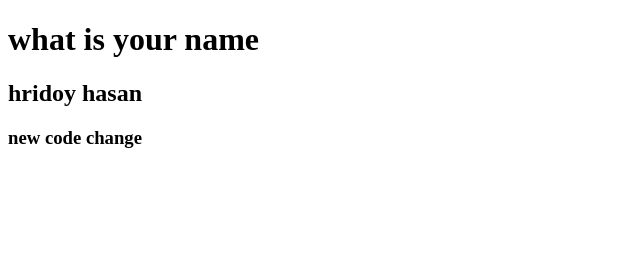
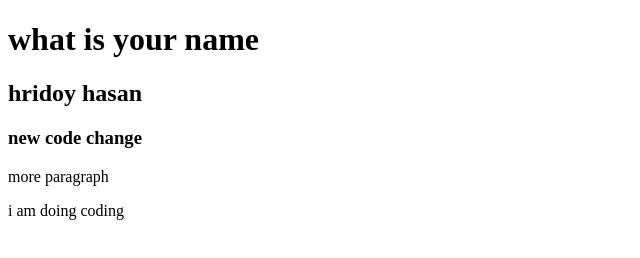
Before and after one commit to ridoyhasan001/my-second-repo, a plain HTML site: page index.html in a window 1280 px wide. Shown: the whole page, without its empty margins (0-640 px from the left). Drawn offline with Linux system fonts and the light colour scheme.

Commit message:
stylesh add

```diff
--- a/index.html
+++ b/index.html
@@ -10,5 +10,7 @@
     <h1>what is your name</h1>
     <h2>hridoy hasan</h2>
     <h3>new code change</h3>
+    <p>more paragraph</p>
+    <p>i am doing coding</p>
 </body>
 </html>
```
Also changed, not shown: style.css (added).
